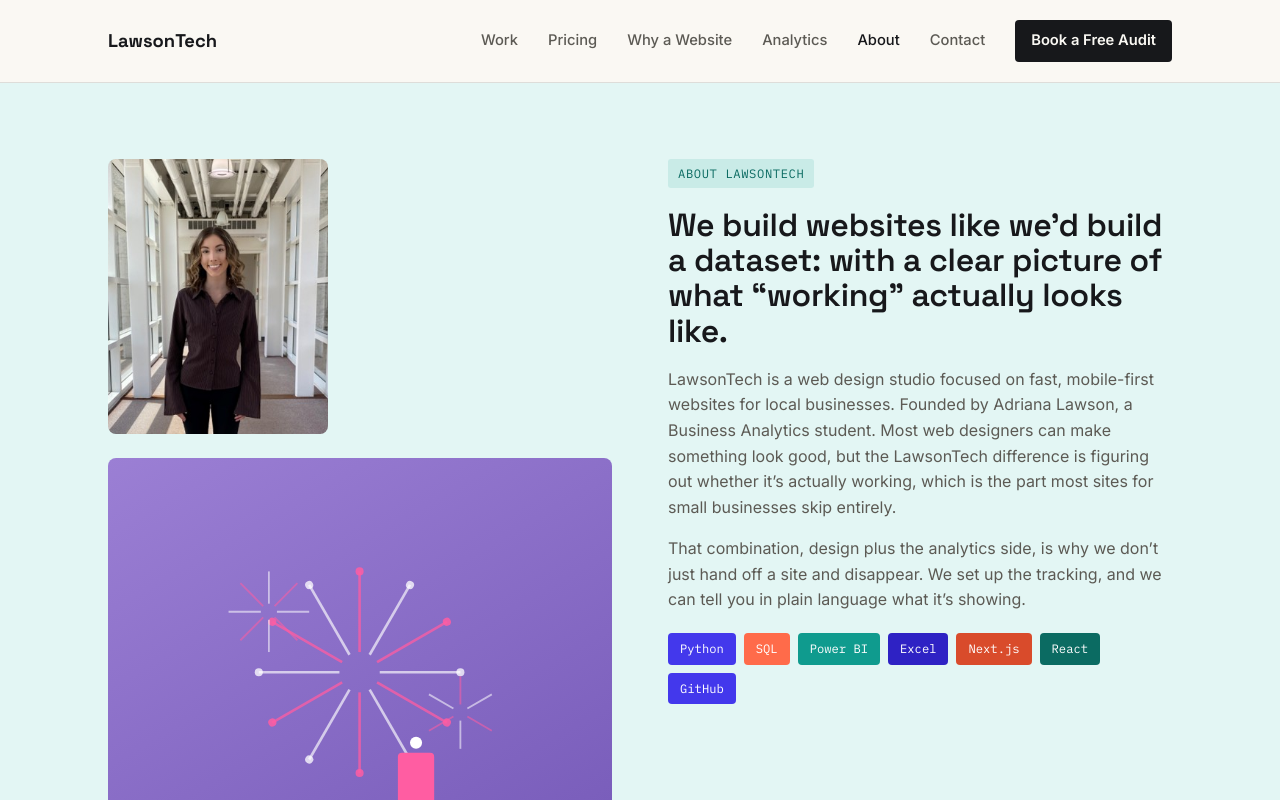
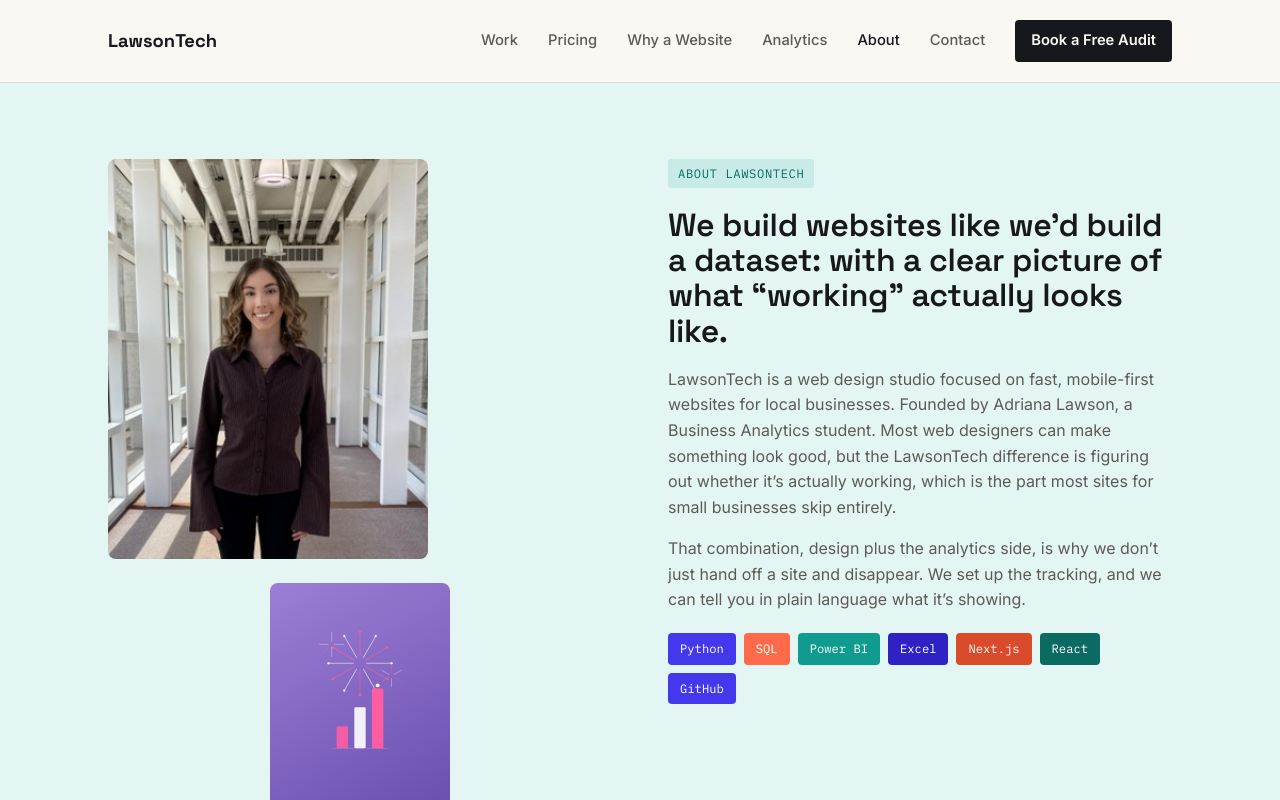
Before and after one commit to lawsontechweb/lawsontech-portfolio, a Next.js app: page /about in a window 1280 px wide. Shown: the top 800 px of the page. Built offline with nearby package versions, Linux system fonts and the light colour scheme.

Commit message:
Adjust photo and graphic sizing on About page

```diff
--- a/app/about/page.js
+++ b/app/about/page.js
@@ -14,7 +14,7 @@
           <div
             style={{
               position: "relative",
-              width: "220px",
+              width: "320px",
               aspectRatio: "4 / 5",
               borderRadius: "8px",
               overflow: "hidden",
@@ -31,8 +31,8 @@
             />
           </div>
 
-          <div className="about-photo">
-            <svg viewBox="0 0 200 250" width="80%" height="80%">
+          <div className="about-photo" style={{ maxWidth: "180px", margin: "0 auto" }}>
+  <svg viewBox="0 0 200 250" width="70%" height="70%">
               <g transform="translate(100,75)">
                 <line x1="0" y1="-10" x2="0" y2="-50" stroke="#ff5da2" strokeWidth="1.3" opacity="0.75" transform="rotate(0)" />
                 <circle cx="0" cy="-50" r="2" fill="#ff5da2" opacity="0.85" transform="rotate(0)" />
```
